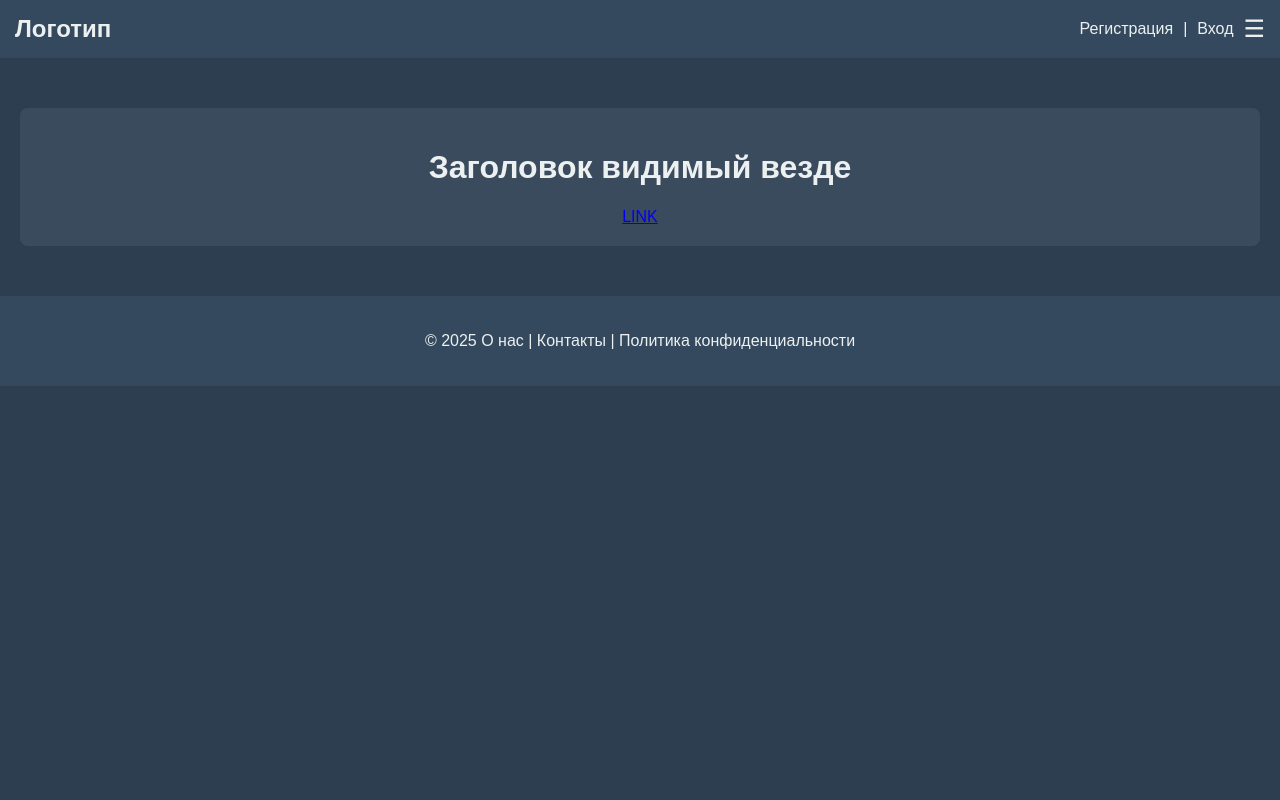
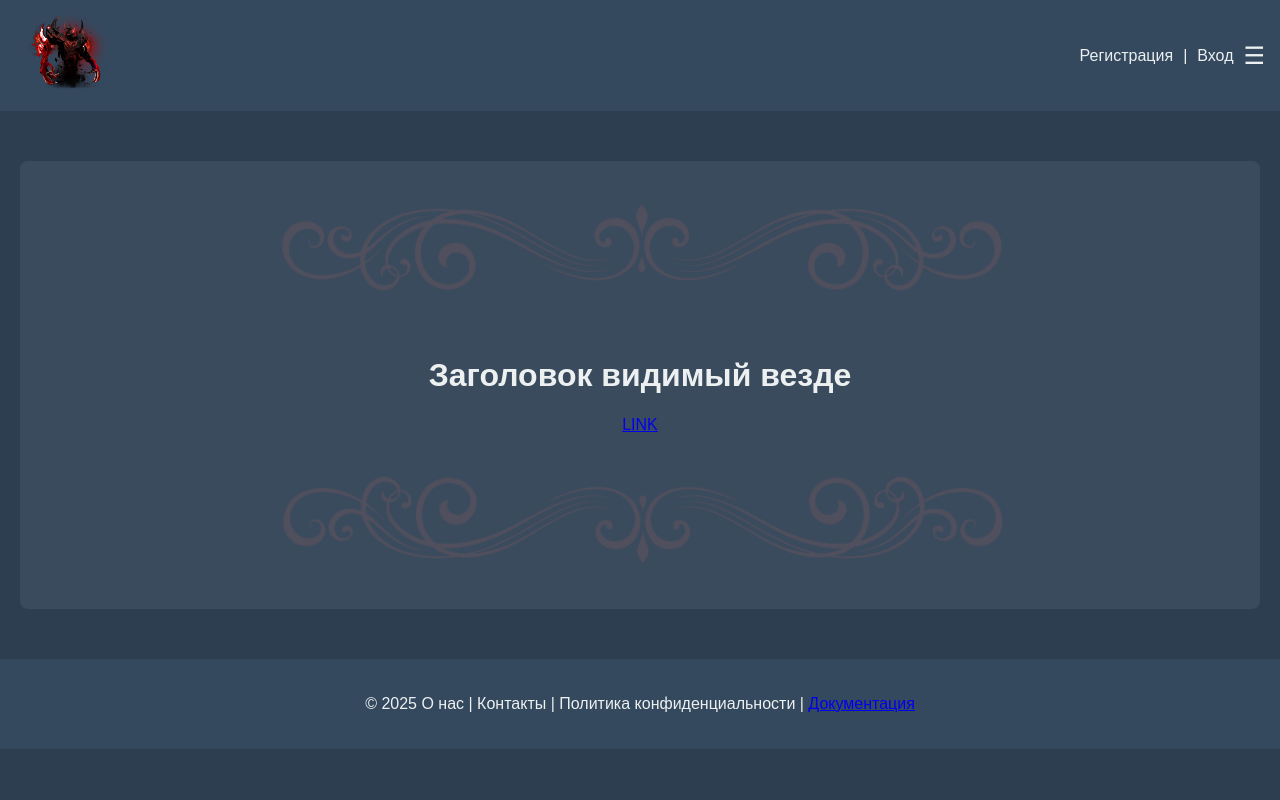
Before and after one commit to Vaanry/dnd, a FastAPI app: page / in a window 1280 px wide. Run offline with FastAPI, Linux system fonts and the light colour scheme.

Commit message:
add_new_style_main

```diff
--- a/templates/main.html
+++ b/templates/main.html
@@ -14,7 +14,7 @@
 <body>
     <header>
         <!-- <nav class="navbar"> -->
-        <div class="logo"><a href="/">Логотип</a></div>
+        <div class="logo"><a href="/"><img src="/static/images/logo.png"></img></a></div>
         <div class="user-options">
             <a href="/">Регистрация</a> | <a href="/">Вход</a>
             <div class="burger-menu">☰</div>
@@ -22,14 +22,16 @@
     </header>
     <main>
         <div class="container">
+            <div class="up_border"><img src="/static/images/up_border.png"></img></div>
             <h1>Заголовок видимый везде</h1>
             <div class="container-fluid">
                 {% block crud_container %}
                 {% endblock %}
             </div>
+            <div class="down_border"><img src="/static/images/down_border.png"></img></div>
     </main>
     <footer>
-        <p>&copy; 2025 О нас | Контакты | Политика конфиденциальности</p>
+        <p>&copy; 2025 О нас | Контакты | Политика конфиденциальности | <a href="/docs">Документация</a></p>
     </footer>
 </body>
 
```
Also changed, not shown: static/images/borders.png (added), static/images/down_border.png (added), static/images/logo.png (added), static/images/up_border.png (added).
